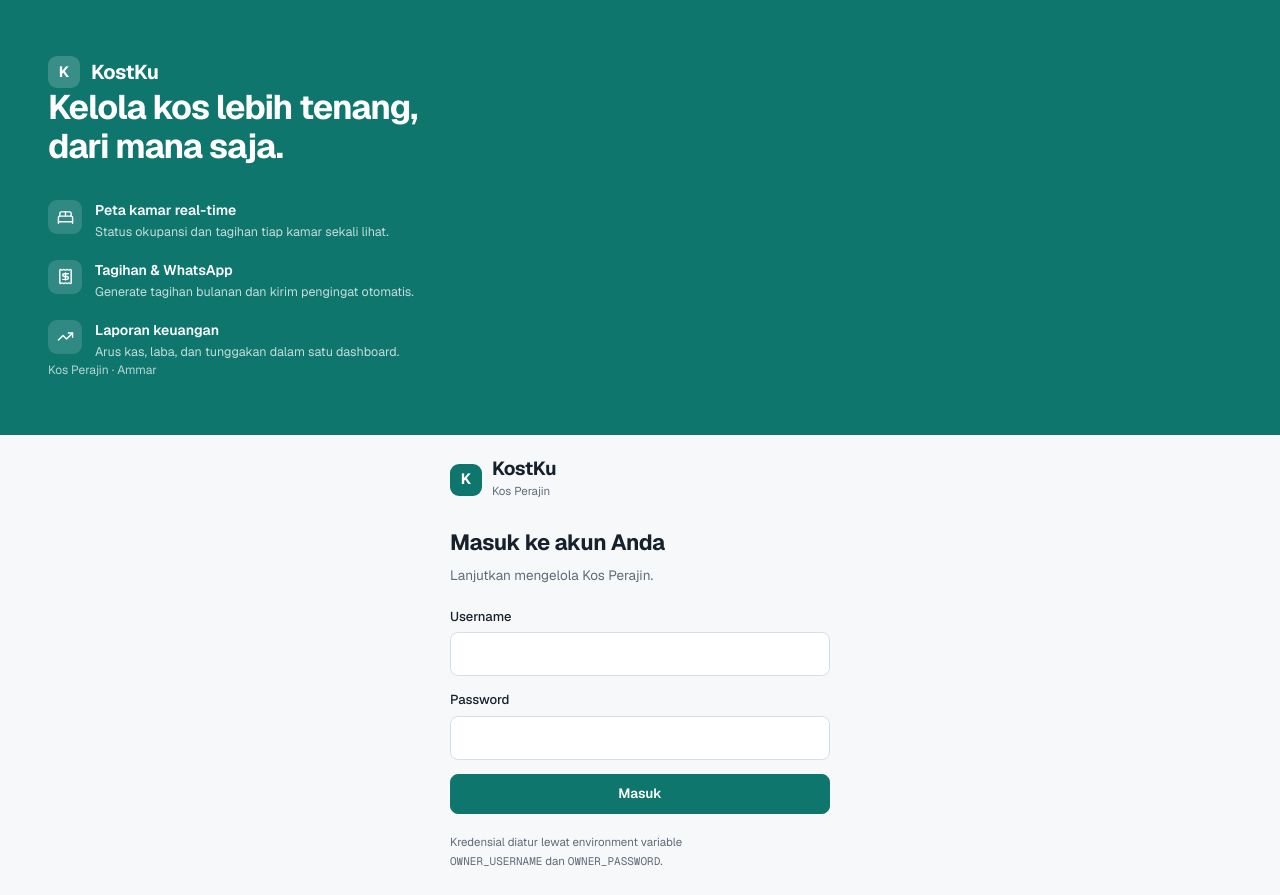
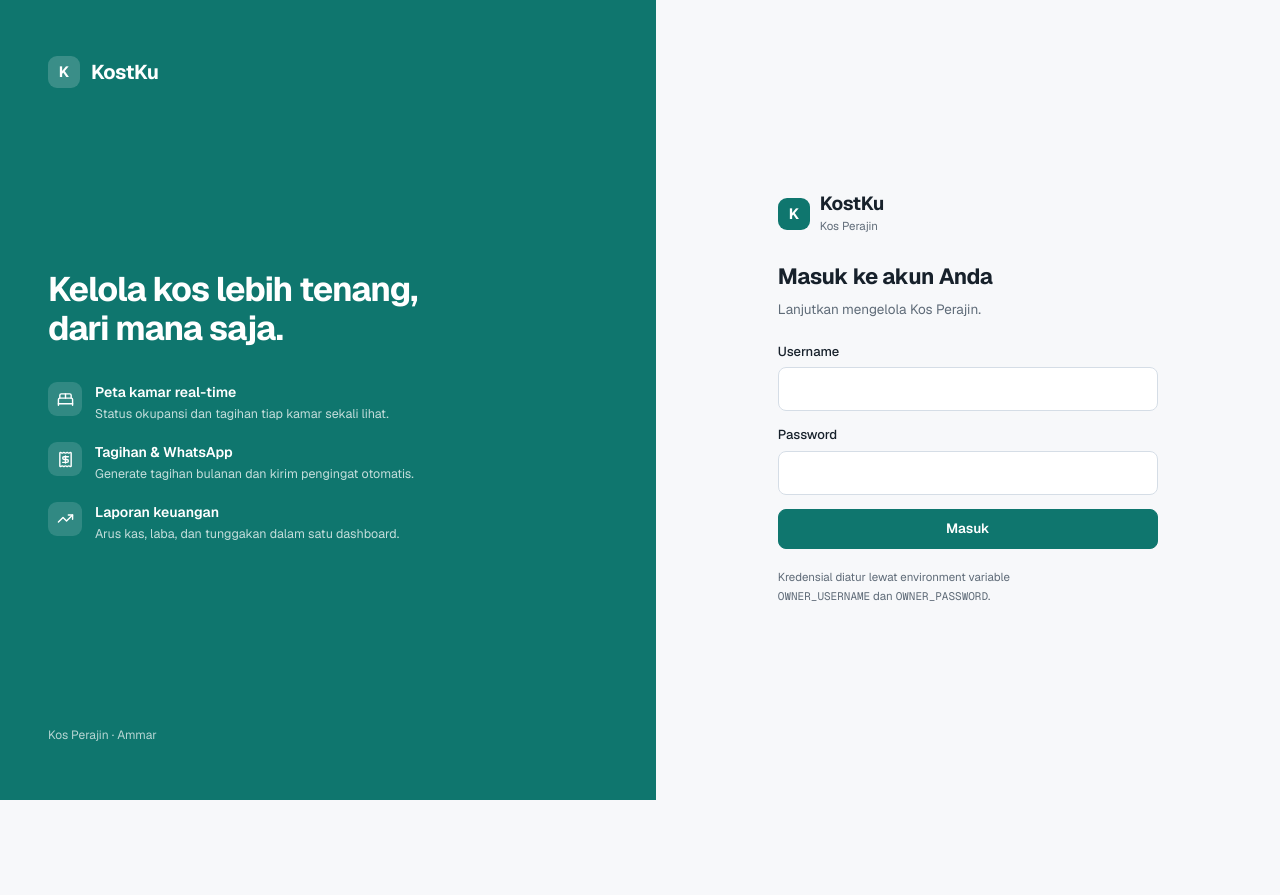
Before and after one commit to marprojector/kostku-template, a Next.js app: page / in a window 1280 px wide. After the commit the page ends 800 px from the top, so only its background shows below. Built offline with nearby package versions, Linux system fonts and the light colour scheme; no server answers; the database is empty.

Commit message:
fix: split login desktop kiri-kanan (inline grid override)

```diff
--- a/src/app/globals.css
+++ b/src/app/globals.css
@@ -1068,6 +1068,11 @@ div[style*="overflowX: auto"] {
   }
 }
 
+/* ---------- Login split ---------- */
+.kostku-login {
+  grid-template-columns: minmax(0, 1fr);
+}
+
 @media (min-width: 901px) {
   .kostku-overlay {
     display: none;
--- a/src/components/LoginGate.tsx
+++ b/src/components/LoginGate.tsx
@@ -69,7 +69,6 @@ export function LoginGate({ children }: { children: React.ReactNode }) {
       <div
         style={{
           display: "grid",
-          gridTemplateColumns: "minmax(0, 1fr)",
           minHeight: "100vh",
           background: "var(--bg)",
         }}
```
